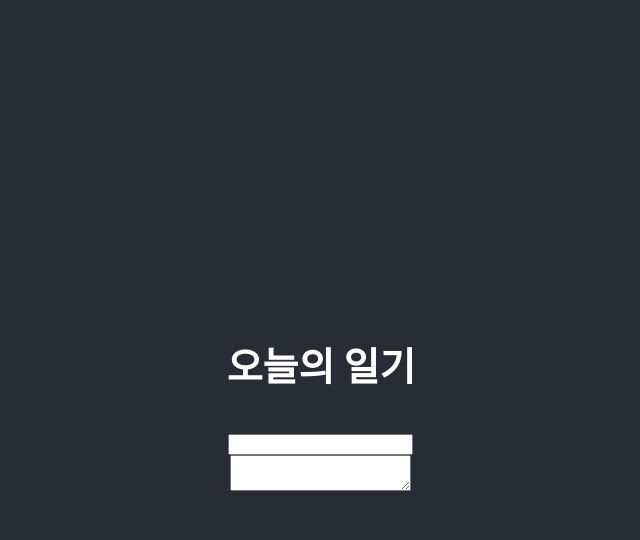
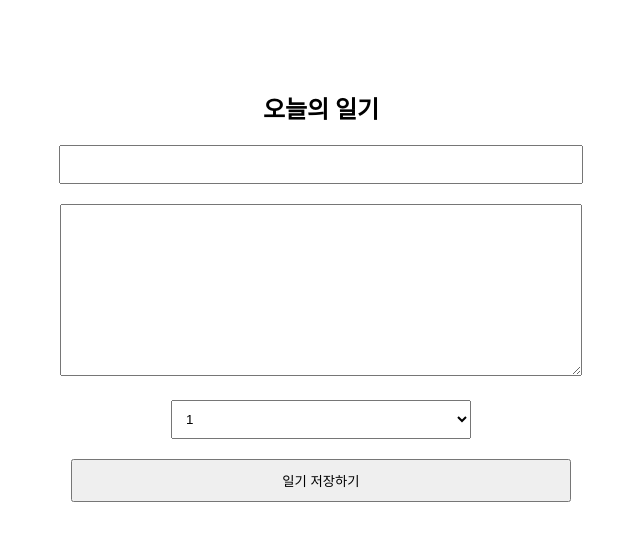
Before and after one commit to nerdyxxn/diary-react-study, a React (Create React App) app: page / in a window 1280 px wide. Shown: the top 540 px of the page, without its empty margins (319-959 px from the left). Built offline with nearby package versions, Linux system fonts and the light colour scheme.

Commit message:
feat(useRef) : Manipulating DOM using useRef
React에서 DOM 조작하기 - useRef

```diff
--- a/src/App.css
+++ b/src/App.css
@@ -1,38 +1,28 @@
-.App {
+.DiaryEditor {
   text-align: center;
+  padding: 20px;
+  margin-top: 50px;
 }
 
-.App-logo {
-  height: 40vmin;
-  pointer-events: none;
+.DiaryEditor input,
+textarea {
+  margin-bottom: 20px;
+  width: 500px;
+  padding: 10px;
 }
 
-@media (prefers-reduced-motion: no-preference) {
-  .App-logo {
-    animation: App-logo-spin infinite 20s linear;
-  }
+.DiaryEditor textarea {
+  height: 150px;
 }
 
-.App-header {
-  background-color: #282c34;
-  min-height: 100vh;
-  display: flex;
-  flex-direction: column;
-  align-items: center;
-  justify-content: center;
-  font-size: calc(10px + 2vmin);
-  color: white;
+.DiaryEditor select {
+  width: 300px;
+  padding: 10px;
+  margin-bottom: 20px;
 }
 
-.App-link {
-  color: #61dafb;
+.DiaryEditor button {
+  width: 500px;
+  padding: 10px;
+  cursor: pointer;
 }
-
-@keyframes App-logo-spin {
-  from {
-    transform: rotate(0deg);
-  }
-  to {
-    transform: rotate(360deg);
-  }
-}
--- a/src/DiaryEditor.js
+++ b/src/DiaryEditor.js
@@ -1,31 +1,74 @@
 /* eslint-disable */
-import { useState } from "react";
+import { useRef, useState } from "react";
 
 const DiaryEditor = () => {
-  // 작성자 input 관리하기 위한 state 생성
-  const [author, setAuthor] = useState("");
-  // 본문 내용 textarea 관리하기 위한 state 생성
-  const [content, setContent] = useState("");
+  // DOM 객체에 접근하기 위한 useRef 레퍼런스 객체 생성
+  const authorInput = useRef();
+  const contentInput = useRef();
+
+  // 작성자 input & 본문내용 textarea 관리하기 위한 state 생성
+  const [state, setState] = useState({
+    author: "",
+    content: "",
+    emotion: 1,
+  });
+
+  const handleChangeState = e => {
+    setState({
+      ...state,
+      [e.target.name]: e.target.value,
+    });
+  };
+
+  const handleSubmit = () => {
+    if (state.author.length < 1) {
+      // focus
+      authorInput.current.focus();
+      return;
+    }
+    if (state.content.length < 5) {
+      // focus
+      contentInput.current.focus();
+      return;
+    }
+    console.log(state);
+    alert("저장 성공!");
+  };
 
   return (
     <div className="DiaryEditor">
       <h2>오늘의 일기</h2>
       <div>
         <input
+          ref={authorInput}
           name="author"
-          value={author}
-          onChange={e => {
-            setAuthor(e.target.value);
-          }}
+          value={state.author}
+          onChange={handleChangeState}
         />
       </div>
       <div>
         <textarea
-          value={content}
-          onChange={e => {
-            setContent(e.target.value);
-          }}
+          ref={contentInput}
+          name="content"
+          value={state.content}
+          onChange={handleChangeState}
         />
+      </div>
+      <div>
+        <select
+          name="emotion"
+          value={state.emotion}
+          onChange={handleChangeState}
+        >
+          <option value={1}>1</option>
+          <option value={2}>2</option>
+          <option value={3}>3</option>
+          <option value={4}>4</option>
+          <option value={5}>5</option>
+        </select>
+      </div>
+      <div>
+        <button onClick={handleSubmit}>일기 저장하기</button>
       </div>
     </div>
   );
```
